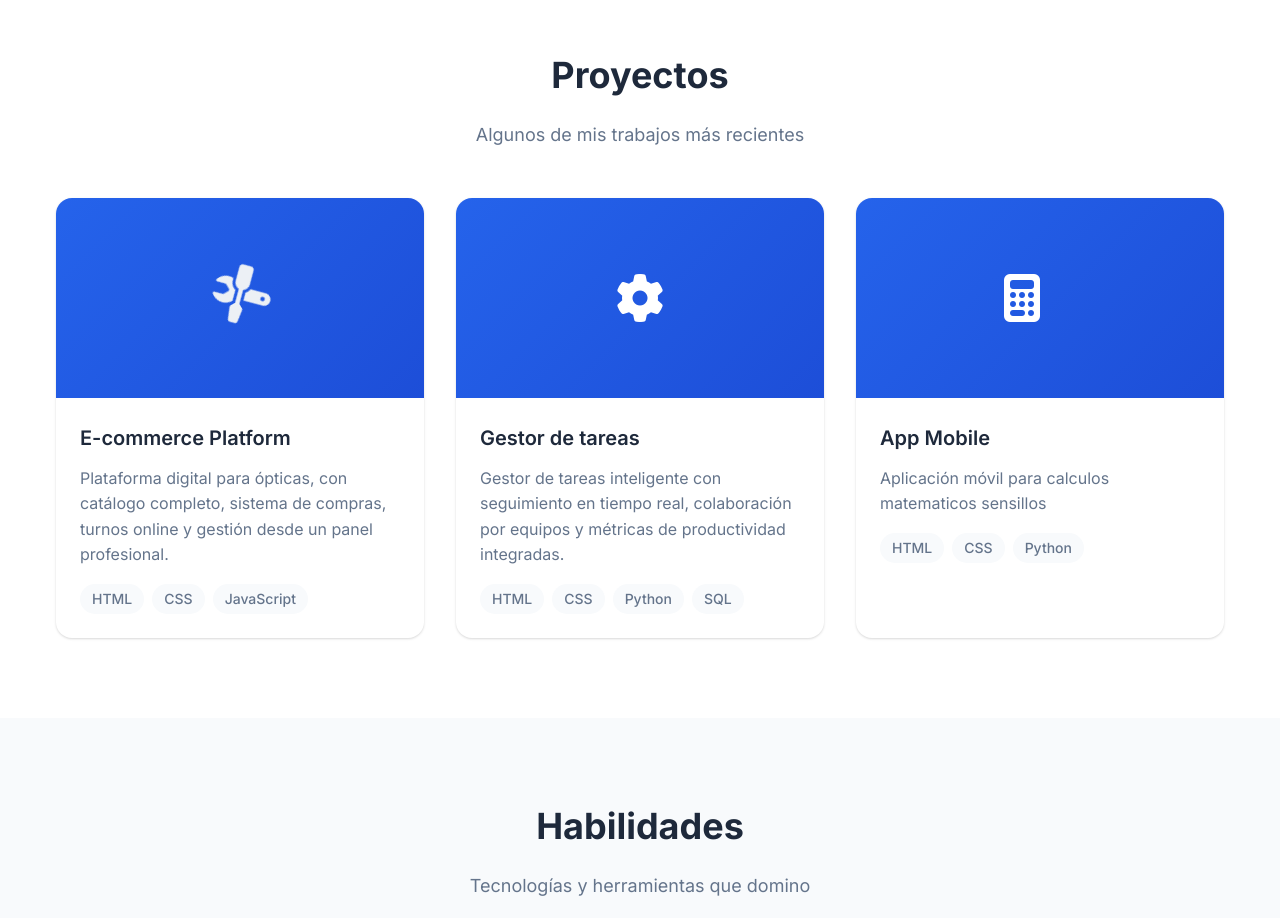
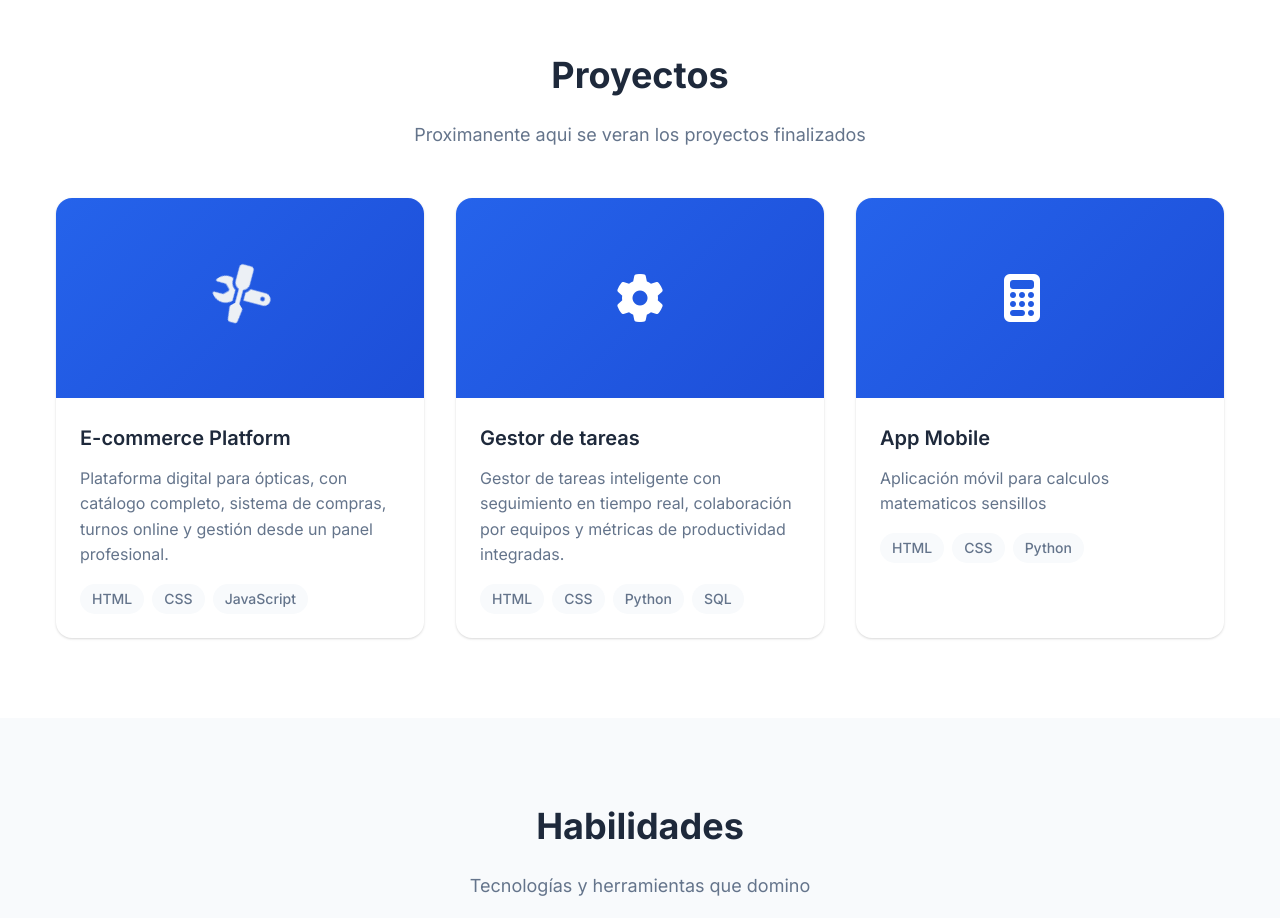
Before and after one commit to PabloMartinAntonio/mi-sitio, a plain HTML site: page index.html in a window 1280 px wide. Shown: the part 1380-2298 px from the top of the page. Drawn offline with Linux system fonts and the light colour scheme.

Commit message:
Actualizacion sobre textos en los proyectos

```diff
--- a/index.html
+++ b/index.html
@@ -119,7 +119,7 @@
     <section id="proyectos" class="projects">
         <div class="container">
             <h2 class="section-title">Proyectos</h2>
-            <p class="section-subtitle">Algunos de mis trabajos más recientes</p>
+            <p class="section-subtitle">Proximanente aqui se veran los proyectos finalizados</p>
 
             <div class="projects-grid">
                 <div class="project-card">
```
